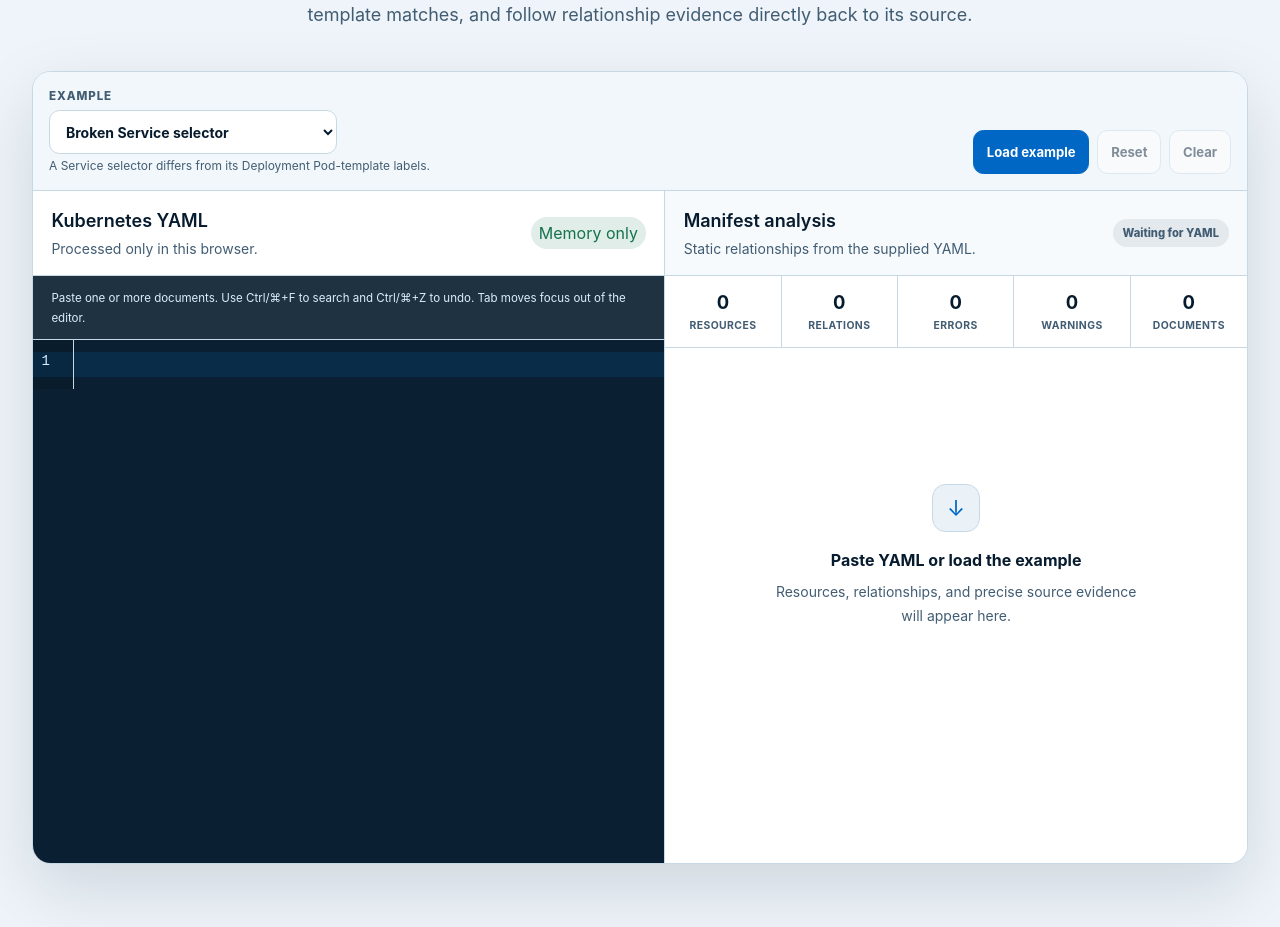
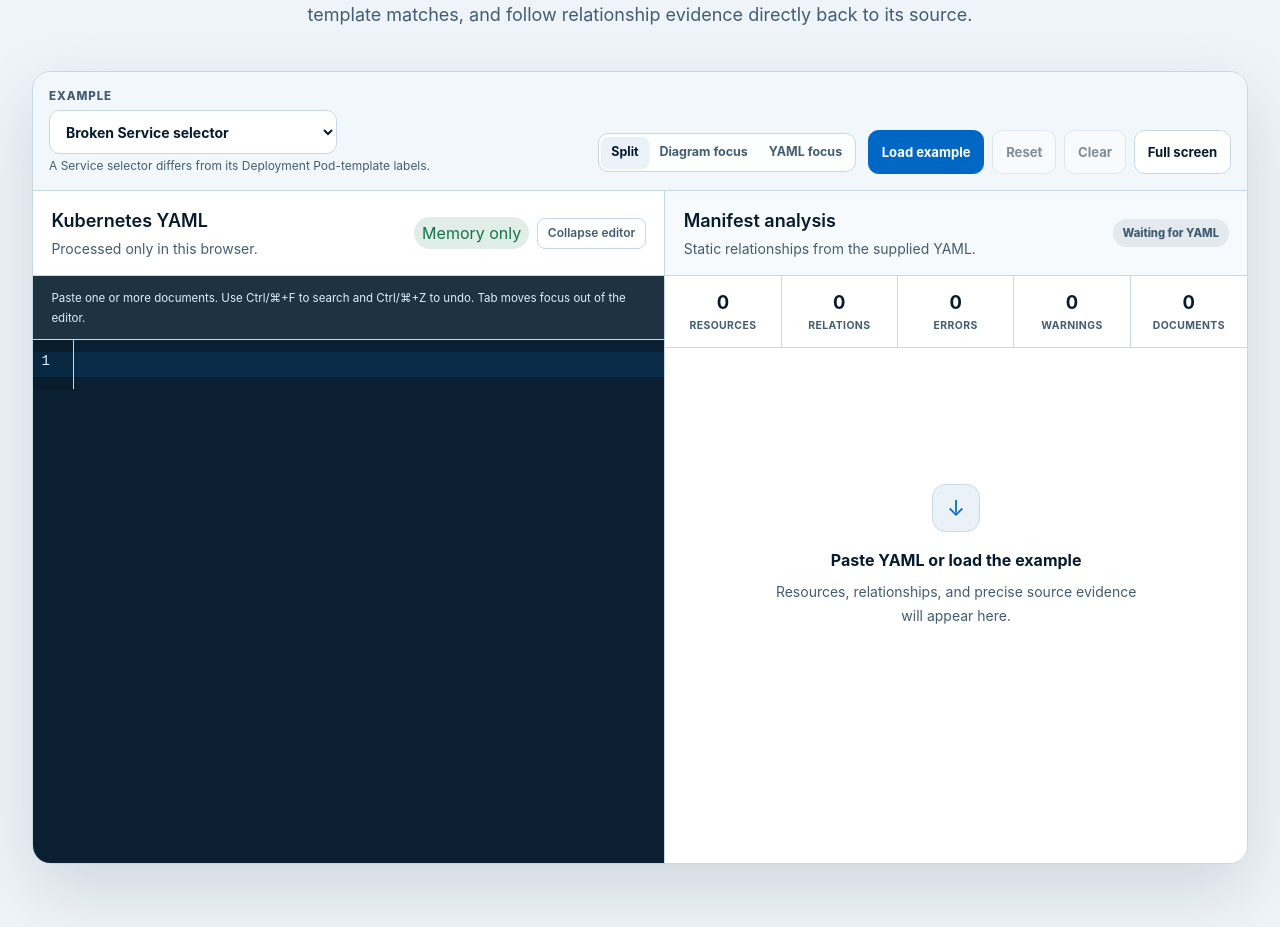
Before and after one commit to debjotyms/kuberelate, a Next.js app: page / in a window 1280 px wide. Shown: the part 1140-2067 px from the top of the page. Built offline with nearby package versions, Linux system fonts and the light colour scheme.

Commit message:
feat: add fullscreen mode and toggleable layout views to manifest workbench

```diff
--- a/src/app/globals.css
+++ b/src/app/globals.css
@@ -529,6 +529,89 @@
 .workbench-grid {
   display: grid;
   min-height: 42rem;
+  transition: grid-template-columns 200ms ease;
+}
+
+.manifest-workbench.is-fullscreen,
+.manifest-workbench:fullscreen {
+  position: fixed;
+  z-index: 99999;
+  inset: 0;
+  width: 100vw;
+  height: 100vh;
+  overflow: auto;
+  background: var(--kg-canvas);
+  padding: 1rem;
+}
+
+.manifest-workbench.is-fullscreen .workbench-grid,
+.manifest-workbench:fullscreen .workbench-grid {
+  min-height: calc(100vh - 6rem);
+}
+
+.manifest-workbench.is-fullscreen .topology-canvas,
+.manifest-workbench:fullscreen .topology-canvas {
+  min-height: calc(100vh - 14rem);
+}
+
+.layout-switcher {
+  display: inline-flex;
+  align-items: center;
+  border: 1px solid var(--kg-line);
+  border-radius: 0.625rem;
+  padding: 0.15rem;
+  background: color-mix(in srgb, var(--kg-surface) 85%, transparent);
+}
+
+.layout-switcher button {
+  display: inline-flex;
+  align-items: center;
+  gap: 0.35rem;
+  border: 0;
+  border-radius: 0.5rem;
+  padding: 0.4rem 0.65rem;
+  background: transparent;
+  color: var(--kg-muted);
+  font-size: 0.78rem;
+  font-weight: 650;
+  cursor: pointer;
+  transition: background 150ms ease, color 150ms ease;
+}
+
+.layout-switcher button[aria-pressed='true'] {
+  background: var(--kg-surface-muted);
+  color: var(--kg-ink);
+  font-weight: 750;
+  box-shadow: 0 1px 3px rgba(0, 0, 0, 0.08);
+}
+
+.layout-switcher button:hover:not([aria-pressed='true']) {
+  color: var(--kg-ink);
+}
+
+.panel-toggle-button {
+  display: inline-flex;
+  align-items: center;
+  gap: 0.35rem;
+  border: 1px solid var(--kg-line);
+  border-radius: 0.5rem;
+  padding: 0.35rem 0.6rem;
+  background: var(--kg-surface);
+  color: var(--kg-muted);
+  font-size: 0.75rem;
+  font-weight: 600;
+  cursor: pointer;
+  transition: background 150ms ease, color 150ms ease, border-color 150ms ease;
+}
+
+.panel-toggle-button:hover {
+  border-color: var(--kg-brand);
+  color: var(--kg-ink);
+}
+
+.editor-panel[data-collapsed='true'],
+.results-panel[data-collapsed='true'] {
+  display: none !important;
 }
 
 .editor-panel,
@@ -1535,6 +1618,14 @@
     grid-template-columns: minmax(0, 1fr) minmax(24rem, 0.92fr);
   }
 
+  .workbench-grid[data-layout-mode='diagram'] {
+    grid-template-columns: 1fr;
+  }
+
+  .workbench-grid[data-layout-mode='editor'] {
+    grid-template-columns: 1fr;
+  }
+
   .editor-panel {
     border-right: 1px solid var(--kg-line);
   }
--- a/src/features/topology/topology-canvas.tsx
+++ b/src/features/topology/topology-canvas.tsx
@@ -31,6 +31,7 @@
 import { layoutTopologyGraph } from '@/graph/layout/dagre-layout'
 import {
   selectGraphDirection,
+  selectIsFullscreen,
   selectSelectedDiagnosticId,
   selectSelectedRelationshipId,
   selectSelectedResourceId,
@@ -375,13 +376,20 @@
     [fitView, getNode, reducedMotion],
   )
 
+  const isFullscreen = useWorkbenchStore(selectIsFullscreen)
+  const toggleFullscreen = useWorkbenchStore((state) => state.toggleFullscreen)
+
   useEffect(() => {
     if (!nodesInitialized) {
       return
     }
 
-    void fitView({ padding: 0.08, maxZoom: 1.05, duration: reducedMotion ? 0 : 180 })
-  }, [direction, fitView, graphSignature, nodesInitialized, reducedMotion])
+    const timer = setTimeout(() => {
+      void fitView({ padding: 0.08, maxZoom: 1.05, duration: reducedMotion ? 0 : 180 })
+    }, 50)
+
+    return () => clearTimeout(timer)
+  }, [direction, fitView, graphSignature, isFullscreen, nodesInitialized, reducedMotion])
 
   useEffect(() => {
     if (focusRequest) {
@@ -491,6 +499,14 @@
           >
             Focus selected
           </button>
+          <button
+            aria-label={isFullscreen ? 'Exit full screen' : 'Enter full screen'}
+            className="focus-selected-button"
+            onClick={() => toggleFullscreen()}
+            type="button"
+          >
+            {isFullscreen ? 'Exit full screen' : 'Full screen'}
+          </button>
         </Panel>
       </ReactFlow>
     </div>
--- a/src/features/workbench/manifest-workbench.tsx
+++ b/src/features/workbench/manifest-workbench.tsx
@@ -1,6 +1,6 @@
 'use client'
 
-import { useEffect, useMemo, useState } from 'react'
+import { useEffect, useMemo, useRef, useState } from 'react'
 
 import {
   brokenServiceSelectorExample,
@@ -28,6 +28,8 @@
 } from '@/graph/adapter/relationship-graph'
 import {
   selectInspectorFocusToken,
+  selectIsFullscreen,
+  selectLayoutMode,
   selectSelectedDiagnosticId,
   selectSelectedRelationshipId,
   selectSelectedResourceId,
@@ -623,6 +625,7 @@
 }
 
 export function ManifestWorkbench({ initialSource = '' }: ManifestWorkbenchProps) {
+  const containerRef = useRef<HTMLDivElement>(null)
   const [source, setSource] = useState(initialSource)
   const [analysis, setAnalysis] = useState(() => analyzeManifest(initialSource))
   const [analyzedSource, setAnalyzedSource] = useState(initialSource)
@@ -633,10 +636,14 @@
   const selectedRelationshipId = useWorkbenchStore(selectSelectedRelationshipId)
   const selectedDiagnosticId = useWorkbenchStore(selectSelectedDiagnosticId)
   const inspectorFocusToken = useWorkbenchStore(selectInspectorFocusToken)
+  const layoutMode = useWorkbenchStore(selectLayoutMode)
+  const isFullscreen = useWorkbenchStore(selectIsFullscreen)
   const inspectResource = useWorkbenchStore((state) => state.inspectResource)
   const inspectRelationship = useWorkbenchStore((state) => state.inspectRelationship)
   const inspectDiagnostic = useWorkbenchStore((state) => state.inspectDiagnostic)
   const focusDiagnosticInTopology = useWorkbenchStore((state) => state.focusDiagnosticInTopology)
+  const setLayoutMode = useWorkbenchStore((state) => state.setLayoutMode)
+  const toggleFullscreen = useWorkbenchStore((state) => state.toggleFullscreen)
   const clearSelection = useWorkbenchStore((state) => state.clearSelection)
   const selection: InspectorSelection | undefined = selectedResourceId
     ? { type: 'resource', id: selectedResourceId }
@@ -678,6 +685,18 @@
     return () => window.cancelAnimationFrame(frame)
   }, [inspectorFocusToken])
 
+  useEffect(() => {
+    const handleFullscreenChange = () => {
+      const isNativeFs = Boolean(document.fullscreenElement)
+      if (!isNativeFs && isFullscreen) {
+        toggleFullscreen(false)
+      }
+    }
+
+    document.addEventListener('fullscreenchange', handleFullscreenChange)
+    return () => document.removeEventListener('fullscreenchange', handleFullscreenChange)
+  }, [isFullscreen, toggleFullscreen])
+
   const isAnalyzing = source !== analyzedSource
 
   function loadExample(): void {
@@ -715,6 +734,20 @@
     })
   }
 
+  function handleToggleFullscreen(): void {
+    if (!isFullscreen) {
+      if (containerRef.current?.requestFullscreen) {
+        containerRef.current.requestFullscreen().catch(() => {})
+      }
+      toggleFullscreen(true)
+    } else {
+      if (document.fullscreenElement) {
+        document.exitFullscreen().catch(() => {})
+      }
+      toggleFullscreen(false)
+    }
+  }
+
   const statusText = isAnalyzing
     ? 'Analyzing…'
     : `${statusLabels[analysis.status]}. ${plural(analysis.summary.resources, 'resource')}, ${plural(analysis.summary.errors, 'error')}, ${plural(analysis.summary.warnings, 'warning')}, and ${plural(analysis.summary.relationships, 'relationship')}.`
@@ -722,8 +755,10 @@
   return (
     <div
       aria-busy={isAnalyzing}
-      className="manifest-workbench"
+      className={`manifest-workbench ${isFullscreen ? 'is-fullscreen' : ''}`}
       data-analysis-status={isAnalyzing ? 'working' : analysis.status}
+      data-fullscreen={isFullscreen || undefined}
+      ref={containerRef}
     >
       <div className="workbench-toolbar">
         <div className="min-w-0">
@@ -743,6 +778,33 @@
             ))}
           </select>
           <p className="mt-1 max-w-xl text-xs text-muted">{selectedExample.description}</p>
+        </div>
+        <div className="flex flex-wrap items-center gap-3">
+          <div aria-label="Layout view mode" className="layout-switcher" role="group">
+            <button
+              aria-label="Split view showing editor and diagram"
+              aria-pressed={layoutMode === 'split'}
+              onClick={() => setLayoutMode('split')}
+              type="button"
+            >
+              Split
+            </button>
+            <button
+              aria-label="Focus diagram by collapsing YAML editor"
+              aria-pressed={layoutMode === 'diagram'}
+              onClick={() => setLayoutMode('diagram')}
+              type="button"
+            >
+              Diagram focus
+            </button>
+            <button
+              aria-label="Focus YAML editor by collapsing diagram"
+              aria-pressed={layoutMode === 'editor'}
+              onClick={() => setLayoutMode('editor')}
+              type="button"
+            >
+              YAML focus
+            </button>
           </div>
           <div className="flex flex-wrap gap-2">
             <button
@@ -771,11 +833,24 @@
             >
               Clear
             </button>
+            <button
+              aria-label={isFullscreen ? 'Exit full screen' : 'Enter full screen'}
+              className="toolbar-button"
+              onClick={handleToggleFullscreen}
+              type="button"
+            >
+              {isFullscreen ? 'Exit full screen' : 'Full screen'}
+            </button>
+          </div>
         </div>
       </div>
 
-      <div className="workbench-grid">
-        <section aria-labelledby="manifest-editor-label" className="editor-panel">
+      <div className="workbench-grid" data-layout-mode={layoutMode}>
+        <section
+          aria-labelledby="manifest-editor-label"
+          className="editor-panel"
+          data-collapsed={layoutMode === 'diagram' || undefined}
+        >
           <div className="panel-heading">
             <div>
               <h3 className="text-lg font-semibold" id="manifest-editor-label">
@@ -783,7 +858,17 @@
               </h3>
               <p className="mt-1 text-sm text-muted">Processed only in this browser.</p>
             </div>
+            <div className="flex items-center gap-2">
               <span className="privacy-chip">Memory only</span>
+              <button
+                aria-label={layoutMode === 'diagram' ? 'Expand code editor' : 'Collapse code editor'}
+                className="panel-toggle-button"
+                onClick={() => setLayoutMode(layoutMode === 'diagram' ? 'split' : 'diagram')}
+                type="button"
+              >
+                {layoutMode === 'diagram' ? 'Expand editor' : 'Collapse editor'}
+              </button>
+            </div>
           </div>
           <p className="editor-help" id="manifest-editor-help">
             Paste one or more documents. Use Ctrl/⌘+F to search and Ctrl/⌘+Z to undo. Tab moves
@@ -800,7 +885,11 @@
           />
         </section>
 
-        <section aria-labelledby="analysis-results-title" className="results-panel">
+        <section
+          aria-labelledby="analysis-results-title"
+          className="results-panel"
+          data-collapsed={layoutMode === 'editor' || undefined}
+        >
           <div className="panel-heading results-heading">
             <div>
               <h3 className="text-lg font-semibold" id="analysis-results-title">
@@ -810,11 +899,23 @@
                 Static relationships from the supplied YAML.
               </p>
             </div>
+            <div className="flex items-center gap-2">
+              {layoutMode === 'diagram' ? (
+                <button
+                  aria-label="Show YAML editor"
+                  className="panel-toggle-button"
+                  onClick={() => setLayoutMode('split')}
+                  type="button"
+                >
+                  Show YAML editor
+                </button>
+              ) : null}
               <span
                 className={`analysis-state analysis-state-${isAnalyzing ? 'working' : analysis.status}`}
               >
                 {isAnalyzing ? 'Analyzing…' : statusLabels[analysis.status]}
               </span>
+            </div>
           </div>
 
           <div aria-label="Analysis summary" className="summary-grid" role="group">
--- a/src/store/workbench-store.ts
+++ b/src/store/workbench-store.ts
@@ -5,6 +5,7 @@
 import type { GraphDirection } from '@/graph/layout/dagre-layout'
 
 export type TopologyView = 'map' | 'list'
+export type WorkbenchLayoutMode = 'split' | 'diagram' | 'editor'
 
 export interface TopologyFocusRequest {
   readonly resourceId: ResourceId
@@ -14,6 +15,8 @@
 export interface WorkbenchInteractionState {
   readonly topologyView: TopologyView
   readonly graphDirection: GraphDirection
+  readonly layoutMode: WorkbenchLayoutMode
+  readonly isFullscreen: boolean
   readonly selectedResourceId?: ResourceId
   readonly selectedRelationshipId?: string
   readonly selectedDiagnosticId?: string
@@ -21,6 +24,8 @@
   readonly inspectorFocusToken: number
   readonly setTopologyView: (view: TopologyView) => void
   readonly setGraphDirection: (direction: GraphDirection) => void
+  readonly setLayoutMode: (mode: WorkbenchLayoutMode) => void
+  readonly toggleFullscreen: (fullscreen?: boolean) => void
   readonly inspectResource: (id: ResourceId) => void
   readonly inspectRelationship: (id: string) => void
   readonly inspectDiagnostic: (id: string) => void
@@ -41,9 +46,14 @@
     (set) => ({
       topologyView: 'map',
       graphDirection: 'LR',
+      layoutMode: 'split',
+      isFullscreen: false,
       inspectorFocusToken: 0,
       setTopologyView: (topologyView) => set({ topologyView }),
       setGraphDirection: (graphDirection) => set({ graphDirection }),
+      setLayoutMode: (layoutMode) => set({ layoutMode }),
+      toggleFullscreen: (fullscreen) =>
+        set((state) => ({ isFullscreen: fullscreen ?? !state.isFullscreen })),
       inspectResource: (selectedResourceId) =>
         set((state) => ({
           ...selectionReset,
@@ -84,13 +94,15 @@
     }),
     {
       name: 'kuberelate-preferences',
-      partialize: (state) => ({ graphDirection: state.graphDirection }),
+      partialize: (state) => ({ graphDirection: state.graphDirection, layoutMode: state.layoutMode }),
     },
   ),
 )
 
 export const selectTopologyView = (state: WorkbenchInteractionState) => state.topologyView
 export const selectGraphDirection = (state: WorkbenchInteractionState) => state.graphDirection
+export const selectLayoutMode = (state: WorkbenchInteractionState) => state.layoutMode
+export const selectIsFullscreen = (state: WorkbenchInteractionState) => state.isFullscreen
 export const selectSelectedResourceId = (state: WorkbenchInteractionState) =>
   state.selectedResourceId
 export const selectSelectedRelationshipId = (state: WorkbenchInteractionState) =>
```
Also changed, not shown: 2 other files (tests, documents, lock files or other folders). Lines whose indentation alone changed are shown as unchanged.
